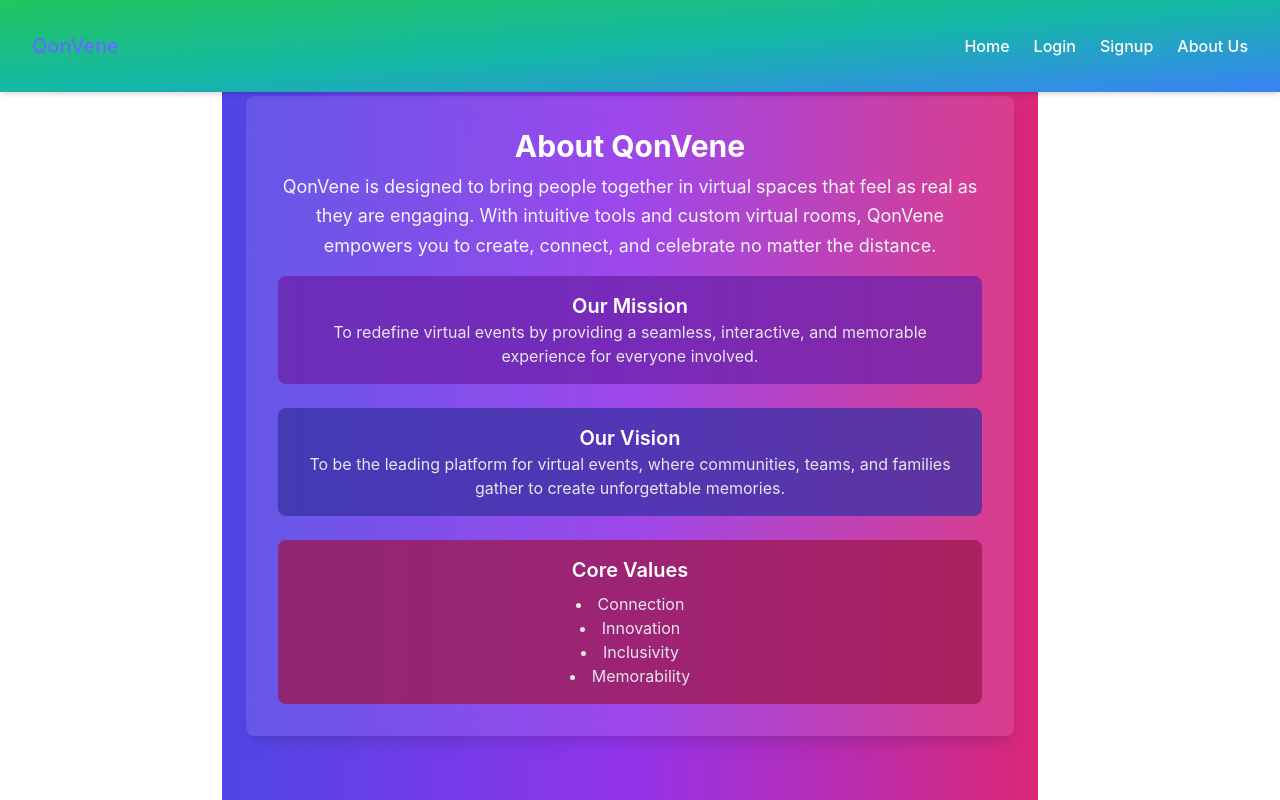
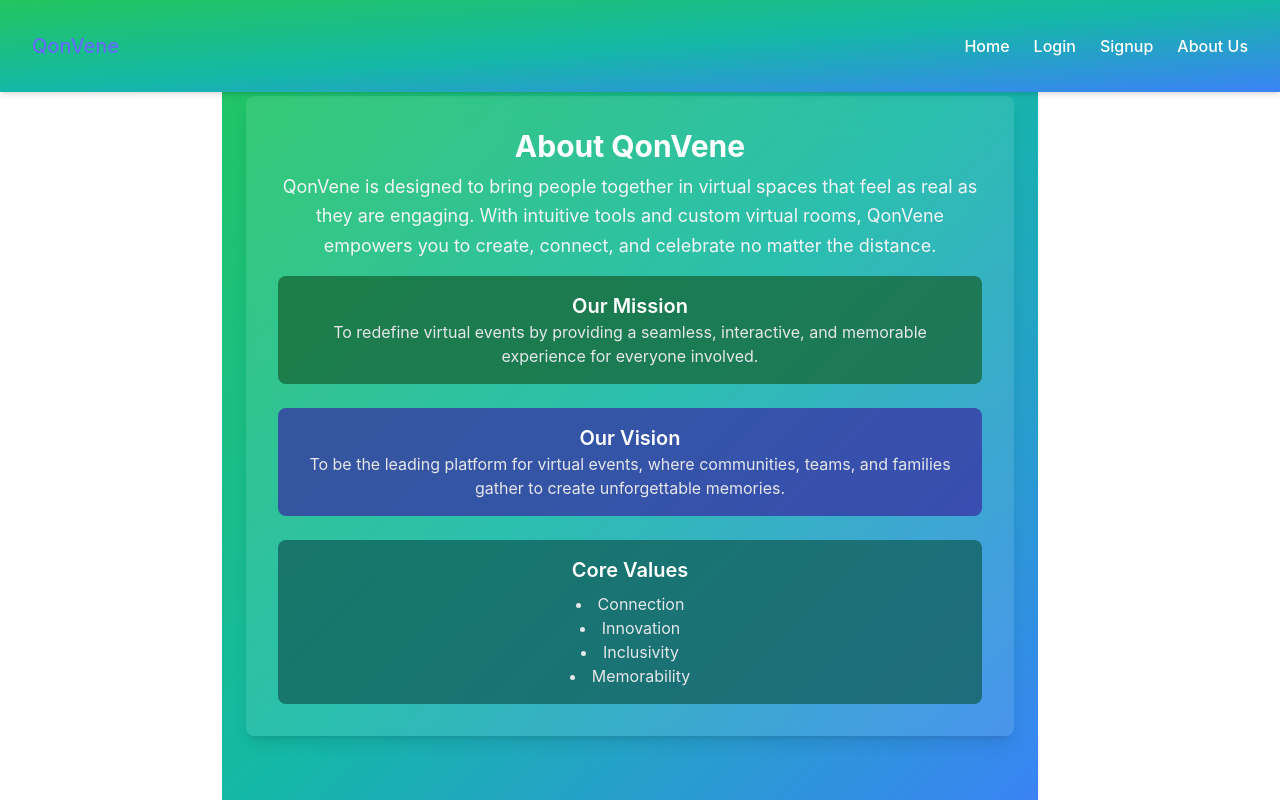
Before and after one commit to Tutungo-N/Qonvene, a React (Vite) app: page /about in a window 1280 px wide. Built offline with nearby package versions, Linux system fonts and the light colour scheme.

Commit message:
Changes color gradients

```diff
--- a/src/pages/AboutMe.jsx
+++ b/src/pages/AboutMe.jsx
@@ -2,7 +2,7 @@ import React from 'react';
 
 const AboutMe = () => {
   return (
-    <div className="min-h-screen bg-gradient-to-r from-indigo-600 via-purple-600 to-pink-600 text-white flex items-center justify-center px-6">
+    <div className="min-h-screen bg-gradient-to-br from-green-500 via-teal-500 to-blue-500 text-white flex items-center justify-center px-6">
       <div className="max-w-3xl p-8 bg-white bg-opacity-10 backdrop-blur-lg rounded-lg shadow-lg transform transition duration-500 hover:scale-105 hover:shadow-2xl">
         <h1 className="text-3xl font-bold text-center mb-2 text-white">About QonVene</h1>
 
@@ -12,7 +12,7 @@ const AboutMe = () => {
         </p>
 
         <div className="space-y-6">
-          <div className="p-4 bg-purple-800 bg-opacity-75 rounded-lg hover:bg-opacity-90 transition duration-300 ease-in-out">
+          <div className="p-4 bg-green-800 bg-opacity-75 rounded-lg hover:bg-opacity-90 transition duration-300 ease-in-out">
             <h2 className="text-xl font-semibold text-white">Our Mission</h2>
             <p className="text-gray-200">
               To redefine virtual events by providing a seamless, interactive, and memorable experience for everyone involved.
@@ -26,7 +26,7 @@ const AboutMe = () => {
             </p>
           </div>
 
-          <div className="p-4 bg-pink-800 bg-opacity-75 rounded-lg hover:bg-opacity-90 transition duration-300 ease-in-out">
+          <div className="p-4 bg-teal-800 bg-opacity-75 rounded-lg hover:bg-opacity-90 transition duration-300 ease-in-out">
             <h2 className="text-xl font-semibold text-white">Core Values</h2>
             <ul className="text-gray-200 list-disc list-inside mt-2">
               <li>Connection</li>
```
